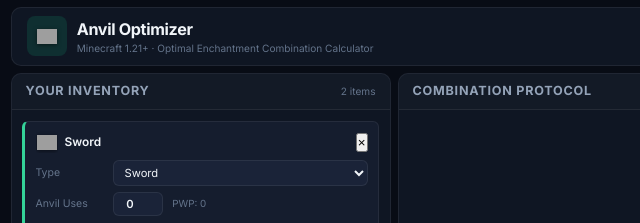
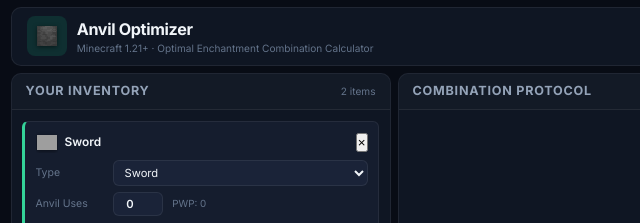
Before and after one commit to Oxazite/ec, a plain HTML site: page index.html in a window 1280 px wide. Shown: the top 223 px of the page, 0-640 px from the left. Drawn offline with Linux system fonts and the light colour scheme; grey boxes are pictures that could not be loaded.

Commit message:
Feat: use authentic 3D isometric Minecraft Anvil inventory PNG icon (assets/anvil.png) in header

```diff
--- a/index.html
+++ b/index.html
@@ -15,7 +15,7 @@
         <!-- ── Header ───────────────────────────────── -->
         <header>
             <div class="title-group">
-                <div class="icon"><img src="https://raw.githubusercontent.com/InventivetalentDev/minecraft-assets/1.21/assets/minecraft/textures/block/anvil.png" class="mc-sprite mc-anvil-icon" alt="Anvil" /></div>
+                <div class="icon"><img src="assets/anvil.png" class="mc-sprite mc-anvil-icon" alt="Anvil" /></div>
                 <div>
                     <h1>Anvil Optimizer</h1>
                     <p>Minecraft 1.21+ · Optimal Enchantment Combination Calculator</p>
```
Also changed, not shown: assets/anvil.png (added).
